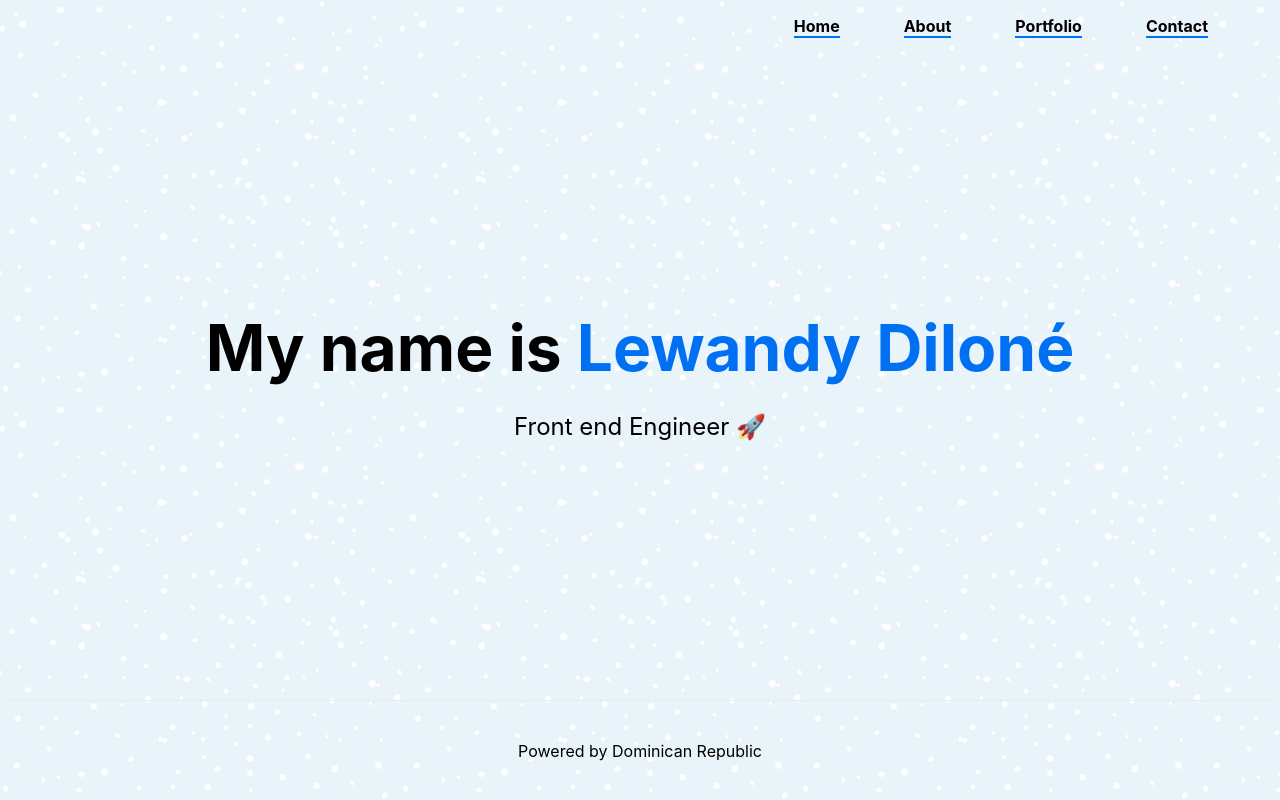
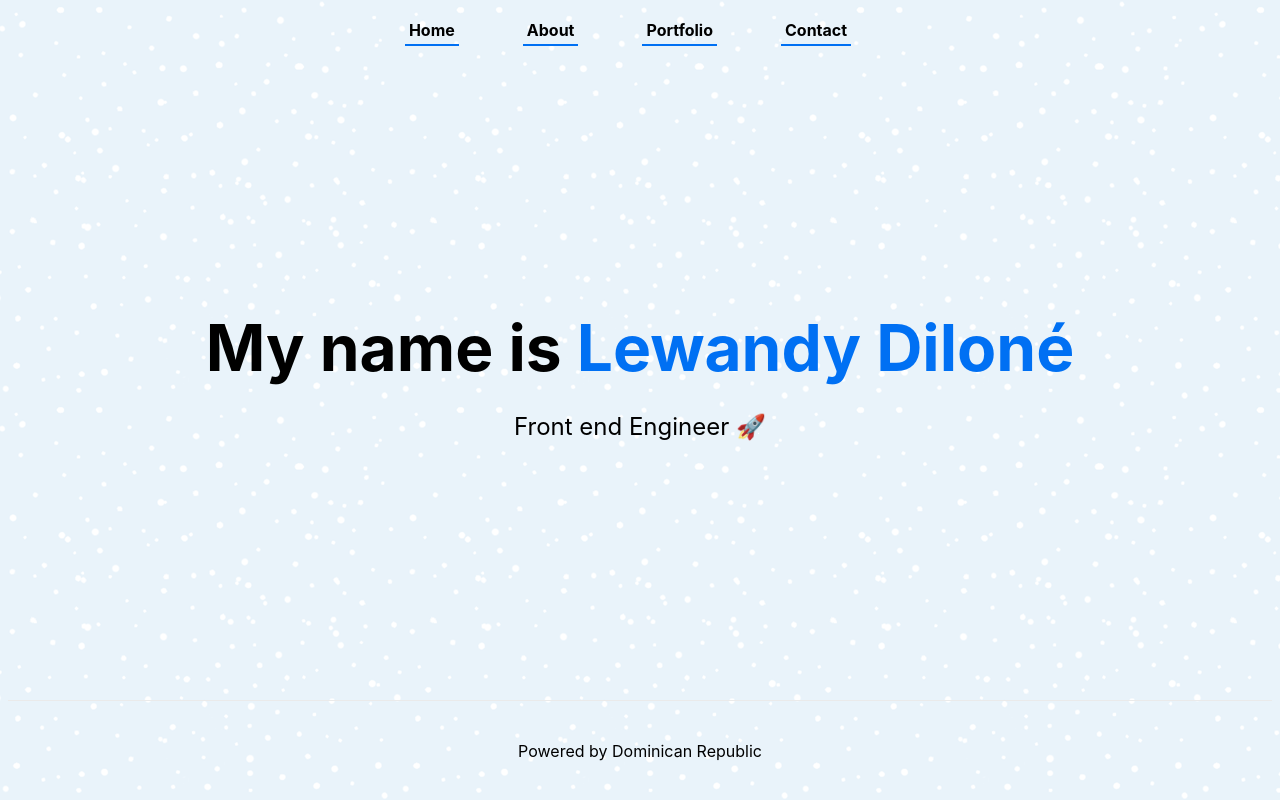
Before and after one commit to lewandy/lewandy.dev, a Next.js app: page / in a window 1280 px wide. Built offline with nearby package versions, Linux system fonts and the light colour scheme.

Commit message:
ref: menu links animation

```diff
--- a/components/Header.tsx
+++ b/components/Header.tsx
@@ -3,7 +3,7 @@ import styles from "../styles/Header.module.css";
 const linkStyles: React.CSSProperties = {
   fontWeight: "bold",
   boxShadow: "0px 2px #0070F3",
-  marginRight: "4rem"
+  marginRight: "4rem",
 };
 
 export default function Header() {
--- a/styles/Header.module.css
+++ b/styles/Header.module.css
@@ -1,3 +1,4 @@
+
 .header {
   width: 100%;
   height: 80px;
@@ -7,5 +8,22 @@
   list-style: none;
   display: flex;
   flex-direction: row;
-  justify-content: flex-end;
+  justify-content: center;
 }
+
+.links li {
+  padding: 4px;
+}
+
+.links li:hover {
+  border-radius: 8px;
+  color: whitesmoke;
+  animation-name: effect;
+  animation-duration: 800ms;
+  animation-fill-mode: forwards;
+}
+
+@keyframes effect {
+  from { color: black; }
+  to {background-color: #0070f3;}
+}
```
